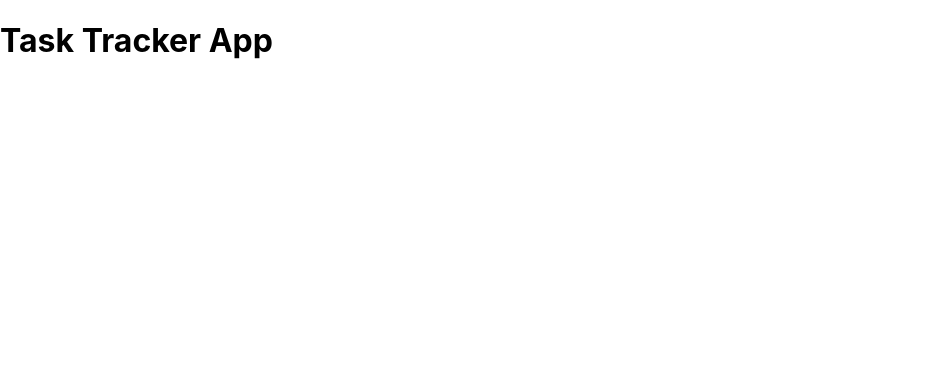
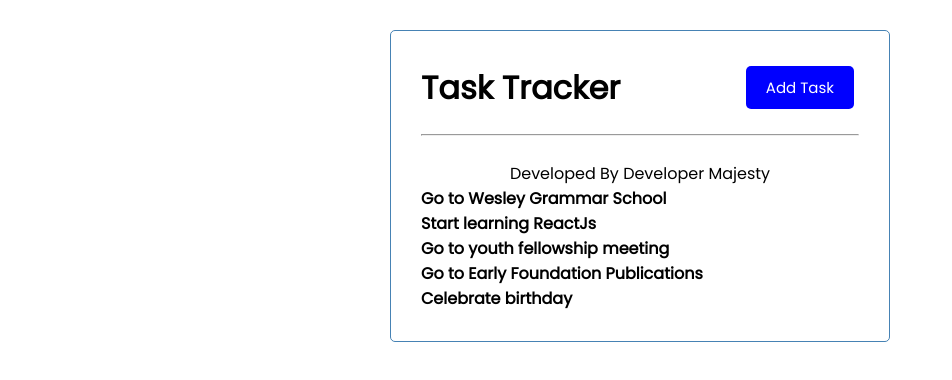
Before and after one commit to majestyjnr/TaskTrackerApp, a React (Create React App) app: page / in a window 1280 px wide. Shown: the top 380 px of the page, without its empty margins (0-952 px from the left). Built offline with nearby package versions, Linux system fonts and the light colour scheme.

Commit message:
New Commit

```diff
--- a/src/App.js
+++ b/src/App.js
@@ -1,7 +1,16 @@
+import './components/Header'
+import Header from './components/Header';
+import Tasks from "./components/Tasks";
 function App() {
+  const developerName = "Developer Majesty"
   return (
-    <div className='App'>
-      <h1>Task Tracker App</h1>
+
+    <div className='container'>
+      <Header/>
+      <hr/>
+      <br/>
+    <center><p>Developed By {developerName}</p></center>
+    <Tasks/>
     </div>
   );
 }
--- /dev/null
+++ b/src/components/Button.js
@@ -0,0 +1,14 @@
+const Button = ({color, text, onClick}) => {
+    return (
+        <div>
+            <button onClick={onClick} style ={{backgroundColor: color}} className="btn">{text}</button>
+        </div>
+    )
+}
+
+Button.defaultProps = {
+    color: 'red',
+    text: 'Wanna Add Task?'
+}
+
+export default Button
--- /dev/null
+++ b/src/components/Header.js
@@ -0,0 +1,17 @@
+// import PropTypes from 'prop-types'
+import Button from "./Button";
+
+const Header = () => {
+    const onClick = () => {
+        console.log('The add button has been clicked!!')
+    }
+    return (
+        <header className="header">
+            <h1>Task Tracker</h1>
+            <Button onClick={onClick} color="blue" text="Add Task"/>
+
+        </header>
+    )
+}
+
+export default Header
--- /dev/null
+++ b/src/components/Tasks.js
@@ -0,0 +1,45 @@
+import React from 'react'
+
+const Tasks = () => {
+    const tasks =  [
+        {
+            id : 1,
+            theTask : 'Go to Wesley Grammar School',
+            day: "1st February at 7:00 am",
+            reminder: true
+        },
+        {
+            id : 2,
+            theTask : 'Start learning ReactJs',
+            day: "1st February at 8:00 am",
+            reminder: true
+        },
+        {
+            id : 3,
+            theTask : 'Go to youth fellowship meeting',
+            day: "1st February at 7:30 pm",
+            reminder: true
+        },
+        {
+            id : 4,
+            theTask : 'Go to Early Foundation Publications',
+            day: "6th February at 7:00 am",
+            reminder: true
+        },
+        {
+            id : 5,
+            theTask : 'Celebrate birthday',
+            day: "22nd February at 7:00 am",
+            reminder: true
+        },
+    ]
+    return (
+        <>
+            {tasks.map((task)=>(
+                <h4 key={task.id}>{task.theTask}</h4>
+            ))}
+        </>
+    )
+}
+
+export default Tasks
--- a/src/index.css
+++ b/src/index.css
@@ -1,13 +1,112 @@
-body {
+@import url('https://fonts.googleapis.com/css2?family=Poppins:wght@300;400&display=swap');
+
+* {
+  box-sizing: border-box;
   margin: 0;
-  font-family: -apple-system, BlinkMacSystemFont, 'Segoe UI', 'Roboto', 'Oxygen',
-    'Ubuntu', 'Cantarell', 'Fira Sans', 'Droid Sans', 'Helvetica Neue',
-    sans-serif;
-  -webkit-font-smoothing: antialiased;
-  -moz-osx-font-smoothing: grayscale;
+  padding: 0;
 }
 
-code {
-  font-family: source-code-pro, Menlo, Monaco, Consolas, 'Courier New',
-    monospace;
+body {
+  font-family: 'Poppins', sans-serif;
 }
+
+.container {
+  max-width: 500px;
+  margin: 30px auto;
+  overflow: auto;
+  min-height: 300px;
+  border: 1px solid steelblue;
+  padding: 30px;
+  border-radius: 5px;
+}
+
+.header {
+  display: flex;
+  justify-content: space-between;
+  align-items: center;
+  margin-bottom: 20px;
+}
+
+.btn {
+  display: inline-block;
+  background: #000;
+  color: #fff;
+  border: none;
+  padding: 10px 20px;
+  margin: 5px;
+  border-radius: 5px;
+  cursor: pointer;
+  text-decoration: none;
+  font-size: 15px;
+  font-family: inherit;
+}
+
+.btn:focus {
+  outline: none;
+}
+
+.btn:active {
+  transform: scale(0.98);
+}
+
+.btn-block {
+  display: block;
+  width: 100%;
+}
+
+.task {
+  background: #f4f4f4;
+  margin: 5px;
+  padding: 10px 20px;
+  cursor: pointer;
+}
+
+.task.reminder {
+  border-left: 5px solid green;
+}
+
+.task h3 {
+  display: flex;
+  align-items: center;
+  justify-content: space-between;
+}
+
+.add-form {
+  margin-bottom: 40px;
+}
+
+.form-control {
+  margin: 20px 0;
+}
+
+.form-control label {
+  display: block;
+}
+
+.form-control input {
+  width: 100%;
+  height: 40px;
+  margin: 5px;
+  padding: 3px 7px;
+  font-size: 17px;
+}
+
+.form-control-check {
+  display: flex;
+  align-items: center;
+  justify-content: space-between;
+}
+
+.form-control-check label {
+  flex: 1;
+}
+
+.form-control-check input {
+  flex: 2;
+  height: 20px;
+}
+
+footer {
+  margin-top: 30px;
+  text-align: center;
+}
```
Also changed, not shown: 1 other file (tests, documents, lock files or other folders).
